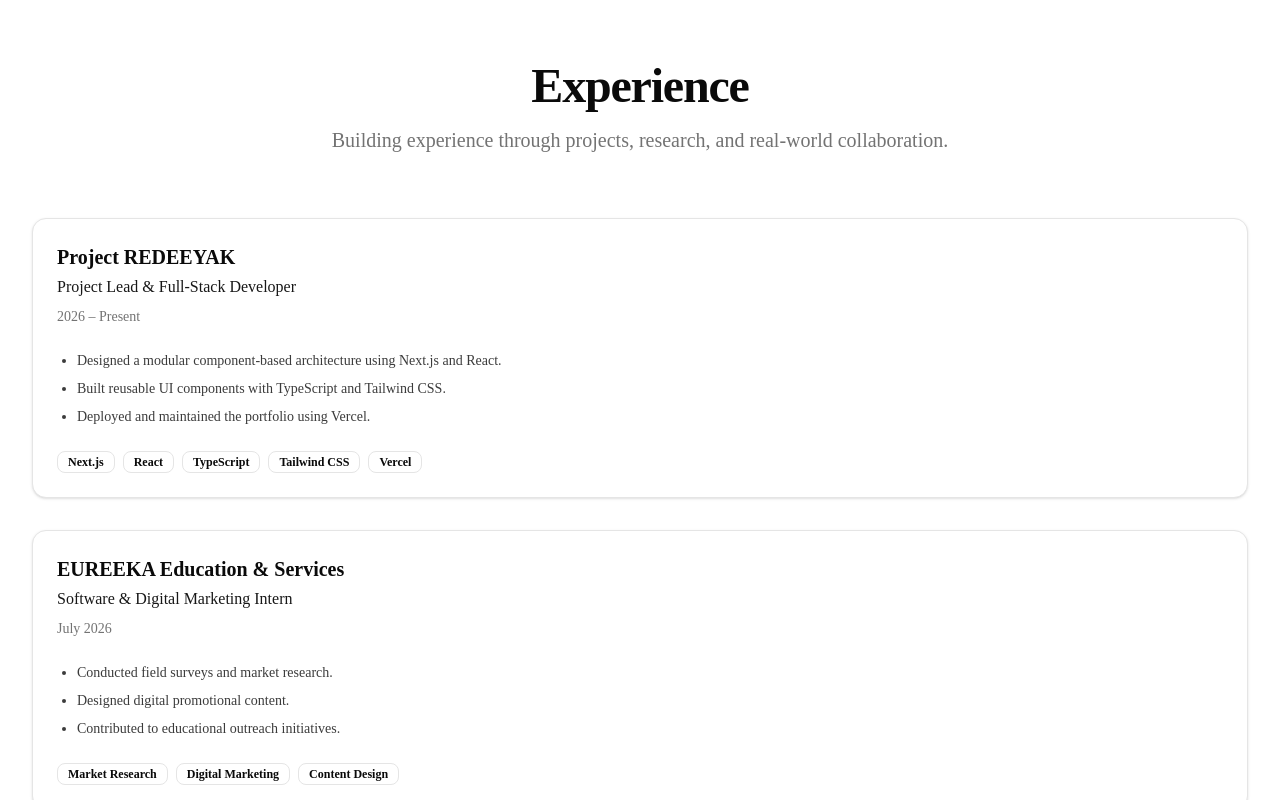
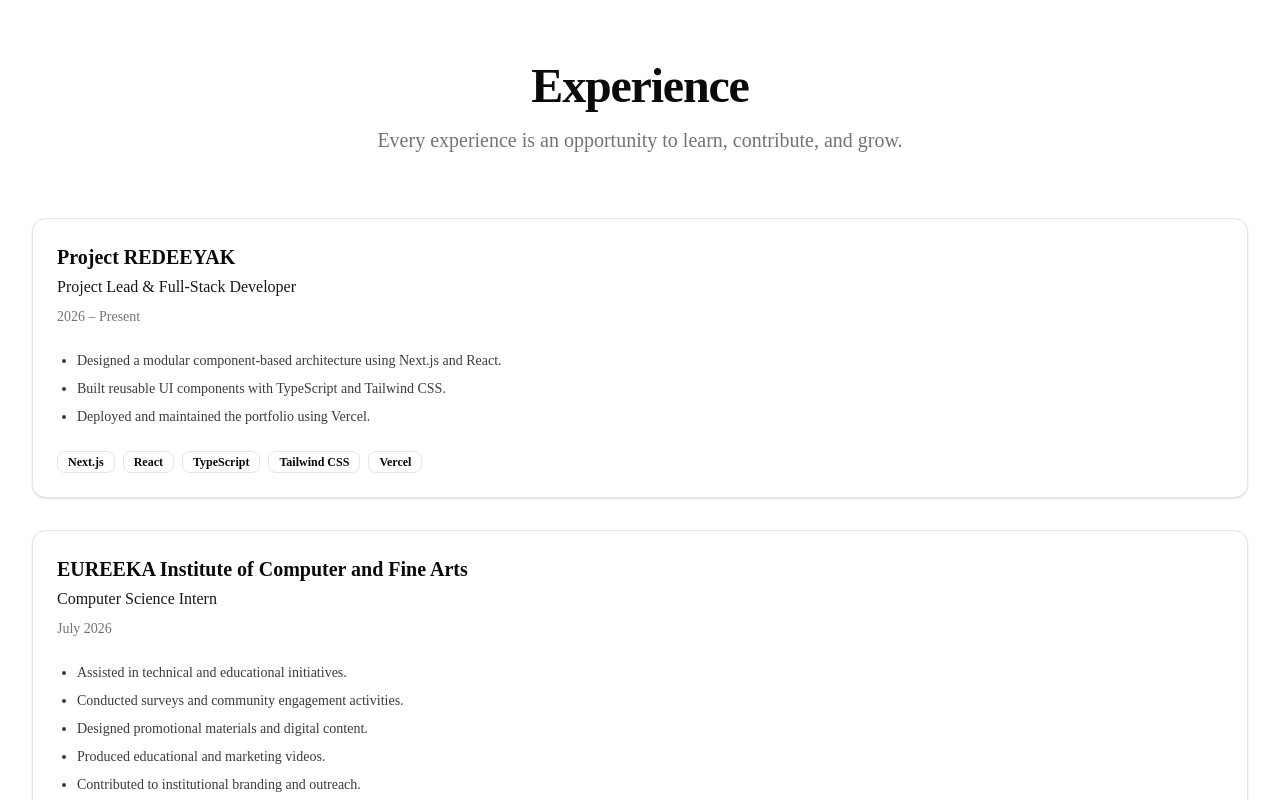
Before and after one commit to Redeeyak1318/Project-REDEEYAK, a Next.js app in the folder frontend/: page / in a window 1280 px wide. Shown: the part 3380-4180 px from the top of the page. Built offline with nearby package versions, Linux system fonts and the light colour scheme.

Commit message:
feat(experience): enhance experience hero

```diff
--- a/frontend/components/experience/constants.ts
+++ b/frontend/components/experience/constants.ts
@@ -2,7 +2,7 @@
 
 export const EXPERIENCE_DATA: ExperienceData = {
   title: "Experience",
-  subtitle: "Building experience through projects, research, and real-world collaboration.",
+  subtitle: "Every experience is an opportunity to learn, contribute, and grow.",
   experiences: [
     {
       organization: "Project REDEEYAK",
@@ -16,15 +16,23 @@
       technologies: ["Next.js", "React", "TypeScript", "Tailwind CSS", "Vercel"]
     },
     {
-      organization: "EUREEKA Education & Services",
-      role: "Software & Digital Marketing Intern",
+      organization: "EUREEKA Institute of Computer and Fine Arts",
+      role: "Computer Science Intern",
       duration: "July 2026",
       description: [
-        "Conducted field surveys and market research.",
-        "Designed digital promotional content.",
-        "Contributed to educational outreach initiatives."
+        "Assisted in technical and educational initiatives.",
+        "Conducted surveys and community engagement activities.",
+        "Designed promotional materials and digital content.",
+        "Produced educational and marketing videos.",
+        "Contributed to institutional branding and outreach."
       ],
-      technologies: ["Market Research", "Digital Marketing", "Content Design"]
+      technologies: [
+        "Communication",
+        "Teamwork",
+        "Community Engagement",
+        "Digital Content Creation",
+        "Branding"
+      ]
     },
     {
       organization: "Independent Academic Research",
```
